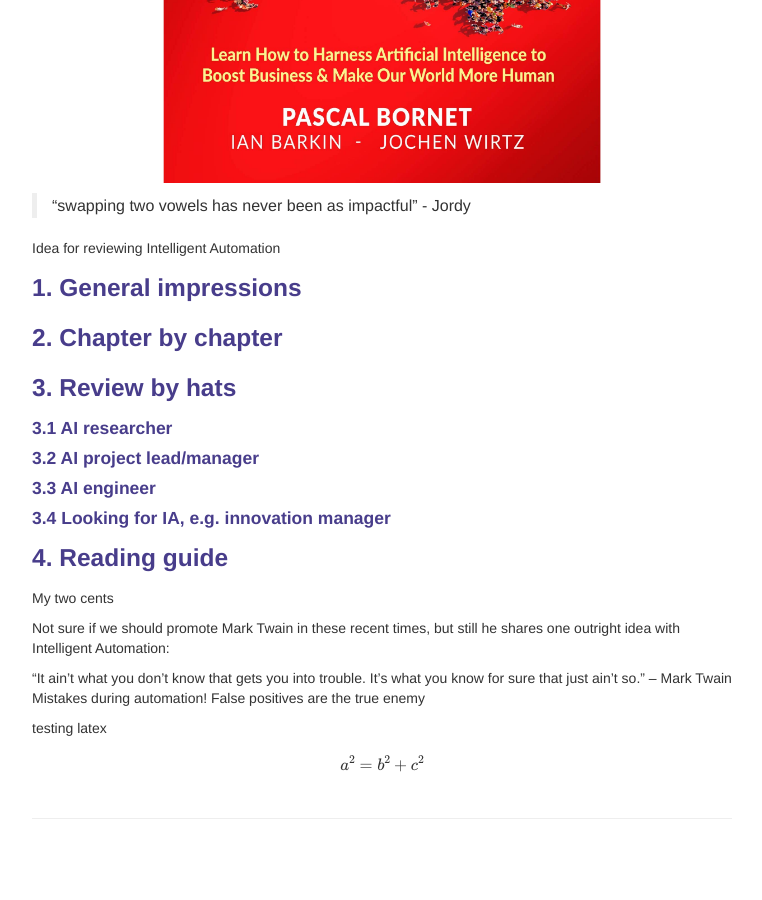
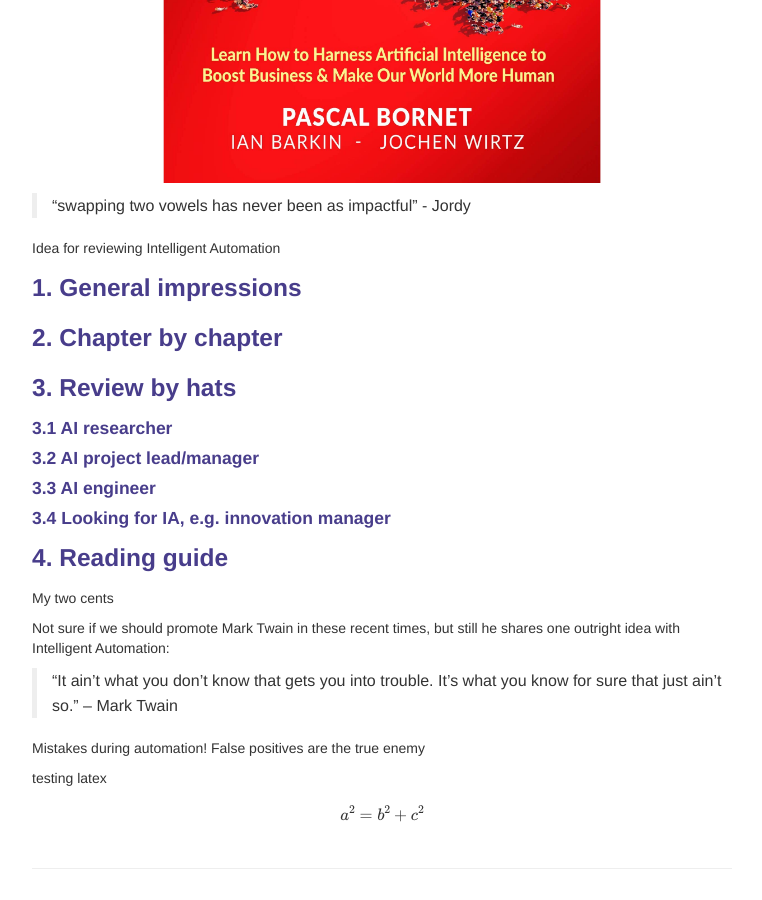
Before and after one commit to Jordy-VL/jordy-vl.github.io, a Jekyll site: the page built from pages/blog.md, in a window 1280 px wide and 900 px high, scrolled down 869 px. Shown: the whole window, without its empty margins (258-1020 px from the left). Built offline with Jekyll 4.4.1, drawn with Linux system fonts in a browser that asks for light colours; formulas are drawn with MathJax 3; before the commit the page ends 1719 px from its top, so only the background shows below that.

```diff
--- a/pages/blog.md
+++ b/pages/blog.md
@@ -41,7 +41,8 @@ My two cents
 
 Not sure if we should promote Mark Twain in these recent times, but still he shares one outright idea with Intelligent Automation:
 
-“It ain’t what you don’t know that gets you into trouble. It’s what you know for sure that just ain’t so.” – Mark Twain
+> “It ain’t what you don’t know that gets you into trouble. It’s what you know for sure that just ain’t so.” – Mark Twain
+
 Mistakes during automation!
 False positives are the true enemy
 
```
